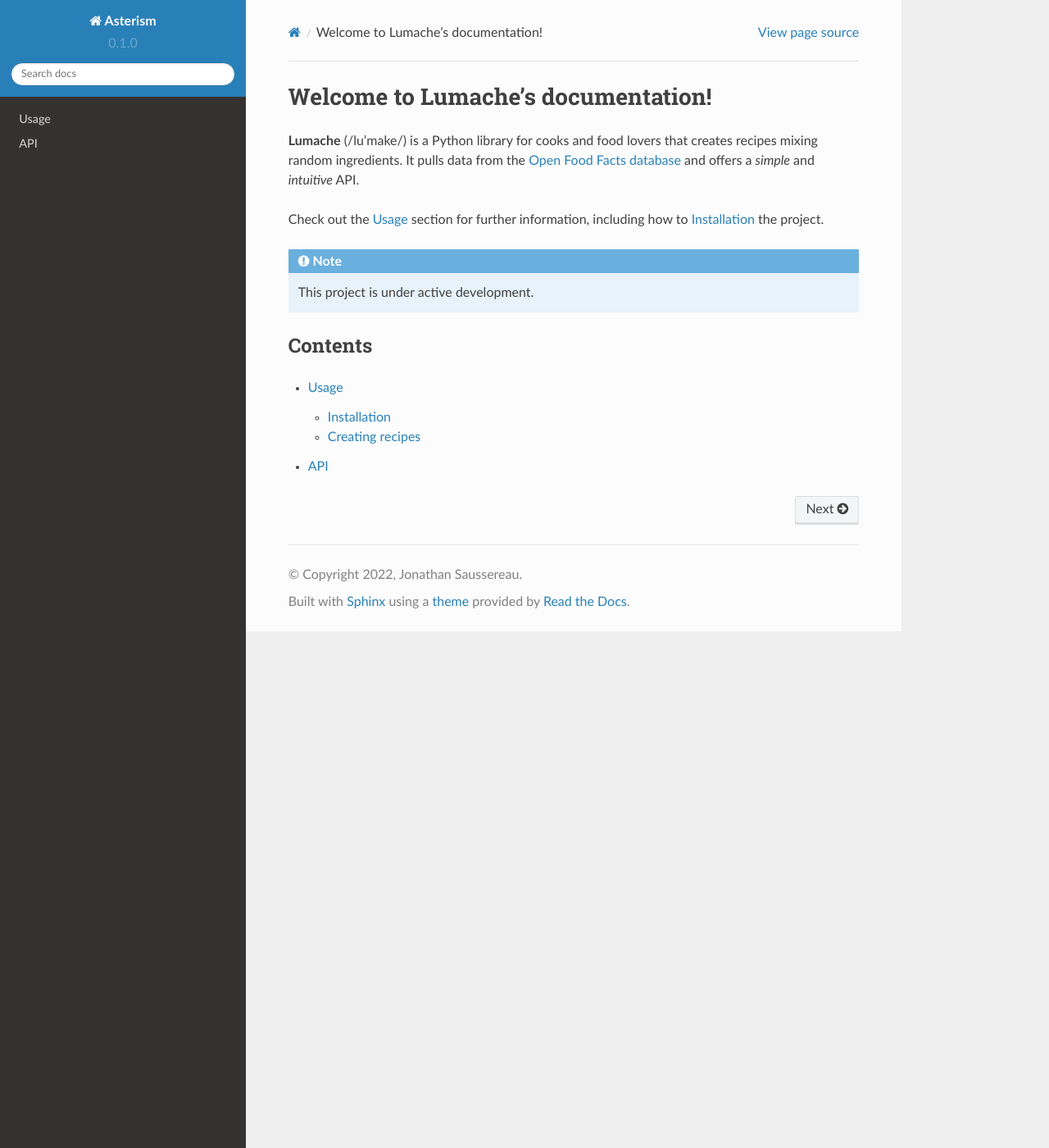
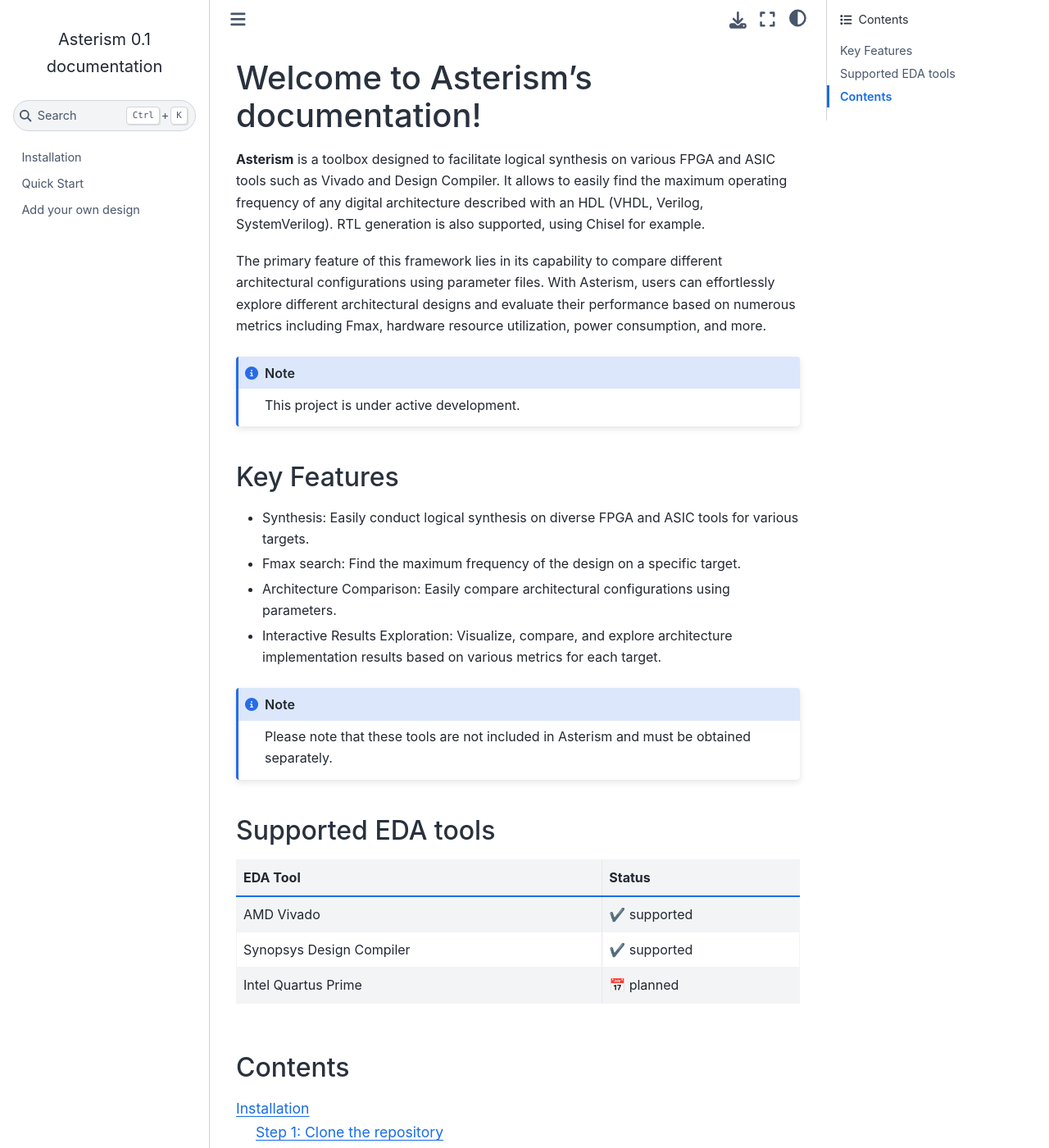
Before and after one commit to jsaussereau/Odatix, a Sphinx documentation site: the page built from docs/source/index.rst, in a window 1280 px wide and 1400 px high. Shown: the whole window at 82% size. Built offline with Sphinx 7.4.7 and the Sphinx Book theme 1.1.4, drawn with Linux system fonts in a browser that asks for light colours; some of the changed text lies outside the part shown.

Commit message:
Add documentation

```diff
--- a/docs/requirements.txt
+++ b/docs/requirements.txt
@@ -1,2 +1,4 @@
 sphinx==7.1.2
 sphinx-rtd-theme==1.3.0rc1
+sphinx-book-theme==1.1.2
+sphinx-tabs===3.4.5
--- a/docs/source/api.rst
+++ /dev/null
@@ -1,7 +0,0 @@
-API
-===
-
-.. autosummary::
-   :toctree: generated
-
-   lumache
--- a/docs/source/conf.py
+++ b/docs/source/conf.py
@@ -17,6 +17,8 @@
     'sphinx.ext.autodoc',
     'sphinx.ext.autosummary',
     'sphinx.ext.intersphinx',
+    'sphinx_tabs.tabs',
+#    'sphinx_inline_tabs',
 ]
 
 intersphinx_mapping = {
@@ -29,7 +31,9 @@
 
 # -- Options for HTML output
 
-html_theme = 'sphinx_rtd_theme'
+#html_theme = 'sphinx_rtd_theme'
+#html_theme = 'furo'
+html_theme = 'sphinx_book_theme'
 
 # -- Options for EPUB output
 epub_show_urls = 'footnote'
--- a/docs/source/index.rst
+++ b/docs/source/index.rst
@@ -1,22 +1,48 @@
-Welcome to Lumache's documentation!
-===================================
+Welcome to Asterism's documentation!
+====================================
 
-**Lumache** (/lu'make/) is a Python library for cooks and food lovers
-that creates recipes mixing random ingredients.
-It pulls data from the `Open Food Facts database <https://world.openfoodfacts.org/>`_
-and offers a *simple* and *intuitive* API.
+**Asterism** is a toolbox designed to facilitate logical synthesis on various FPGA and ASIC tools such as Vivado and Design Compiler.
+It allows to easily find the maximum operating frequency of any digital architecture described with an HDL (VHDL, Verilog, SystemVerilog). RTL generation is also supported, using Chisel for example.
 
-Check out the :doc:`usage` section for further information, including
-how to :ref:`installation` the project.
+The primary feature of this framework lies in its capability to compare different architectural configurations using parameter files.
+With Asterism, users can effortlessly explore different architectural designs and evaluate their performance based on numerous metrics including Fmax, hardware resource utilization, power consumption, and more.
 
 .. note::
 
    This project is under active development.
+
+Key Features
+------------
+
+- Synthesis: Easily conduct logical synthesis on diverse FPGA and ASIC tools for various targets.
+- Fmax search: Find the maximum frequency of the design on a specific target.
+- Architecture Comparison: Easily compare architectural configurations using parameters.
+- Interactive Results Exploration: Visualize, compare, and explore architecture implementation results based on various metrics for each target.
+
+.. note::
+   Please note that these tools are not included in Asterism and must be obtained separately.
+
+Supported EDA tools
+-------------------
+
+.. list-table::
+   :header-rows: 1
+
+   * - EDA Tool
+     - Status
+   * - AMD Vivado
+     - ✔️ supported
+   * - Synopsys Design Compiler
+     - ✔️ supported
+   * - Intel Quartus Prime
+     - 📅 planned
+
 
 Contents
 --------
 
 .. toctree::
 
-   usage
-   api
+   installation
+   quick_start
+   add_design
```
Also changed, not shown: docs/source/add_design.rst (added, +88 -0 lines), docs/source/installation.rst (added, +76 -0 lines), docs/source/quick_start.rst (added, +48 -0 lines), docs/source/usage.rst (deleted, +0 -33 lines).
